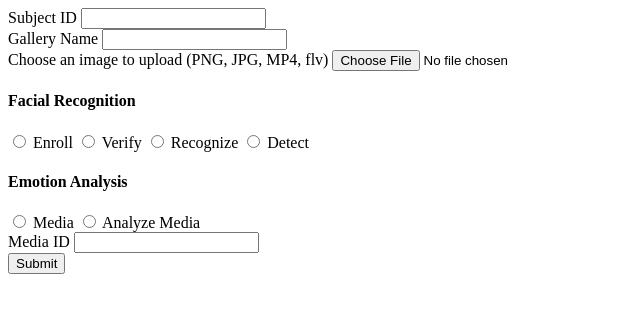
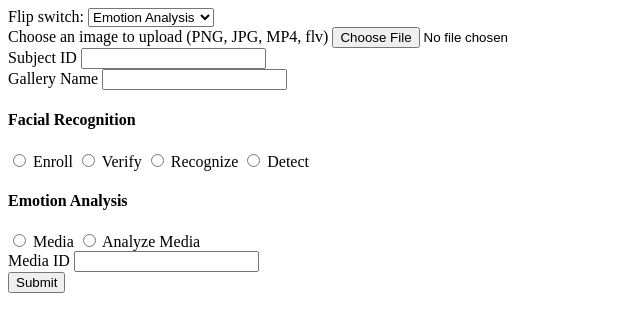
Before and after one commit to AkshayIyer12/kairos-Node, a website: page public/index.html in a window 1280 px wide. Shown: the whole page, without its empty margins (0-640 px from the left). Drawn offline with Linux system fonts and the light colour scheme.

Commit message:
Add dropdown for two methods

```diff
--- a/public/index.html
+++ b/public/index.html
@@ -1,10 +1,26 @@
-<!Doctype html>
-<html>
+<!DOCTYPE html>
+<html lang="en">
 <head>
-    <title>Face Mask</title>
+  <meta charset="UTF-8">
+  <meta name="viewport" content="width=device-width, initial-scale=1.0">
+  <meta http-equiv="X-UA-Compatible" content="ie=edge">
+  <title>Document</title>
+  <!-- <link rel="stylesheet" href="index.css"> -->
 </head>
 <body>
+  <div>
+    <label for="flip-1">Flip switch:</label>
+    <select name="flip-1" id="flip-1" data-role="slider" onchange="hideDiv()">
+	    <option value="emotion">Emotion Analysis</option>
+	    <option value="face">Face Recognition</option>
+    </select>
+  </div>
   <form method="post" id="form" enctype="multipart/form-data" action="/upload">
+    <div>
+        <label for="image_upload">Choose an image to upload (PNG, JPG, MP4, flv)</label>
+        <input type="file" id="image_upload" name="image_upload" accept=".jpg, .png, .mp4, .flv">
+    </div>
+    <div id="faceID">
       <div>
         <label for="subjectId">Subject ID</label>
         <input id="subjectId" name="subjectId" type="text">
@@ -12,10 +28,6 @@
       <div>
         <label for="galleryName">Gallery Name</label>
         <input id="galleryName" name="galleryName" type="text">
-      </div>
-      <div>
-        <label for="image_upload">Choose an image to upload (PNG, JPG, MP4, flv)</label>
-        <input type="file" id="image_upload" name="image_upload" accept=".jpg, .png, .mp4, .flv">
       </div>
       <div id="methods">
         <h4>Facial Recognition</h4>
@@ -28,7 +40,9 @@
         <input type="radio" id="Detect" name="method" value="detect">
         <label for="Detect">Detect</label>
       </div>
-      <div id="video">
+    </div>
+
+    <div id="videoID">
       <h4>Emotion Analysis</h4>
       <input type="radio" id="PostMedia" name="vidMethod" value="v2/media">
       <label for="PostMedia">Media</label>
@@ -39,9 +53,11 @@
         <input id="vidID" name="videoID" type="text">
       </div>
     </div>
+
     <div>
       <button>Submit</button>
     </div>
   </form>
+  <script src="index.js"></script>
 </body>
 </html>
```
Lines whose indentation alone changed are shown as unchanged.
